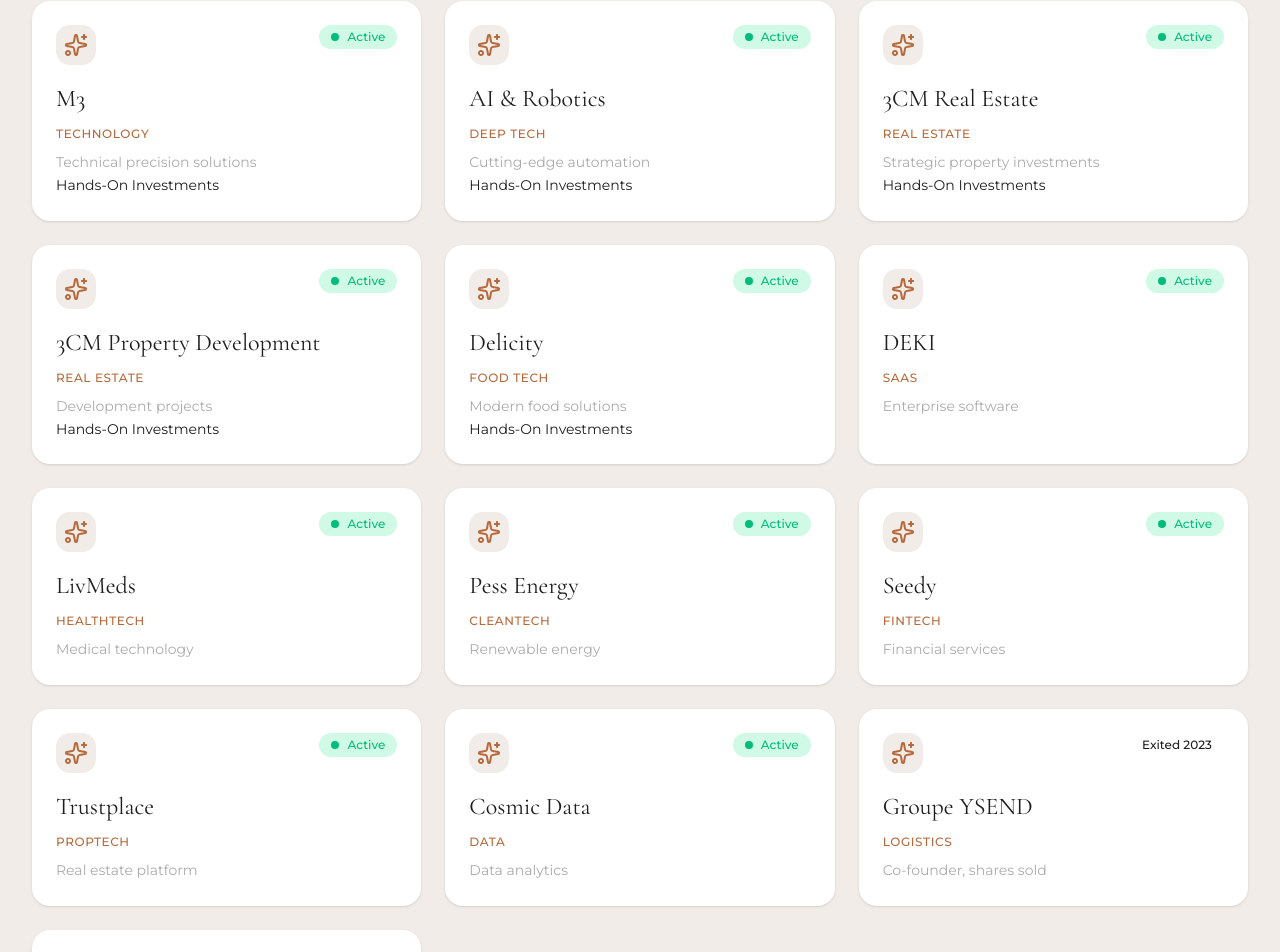
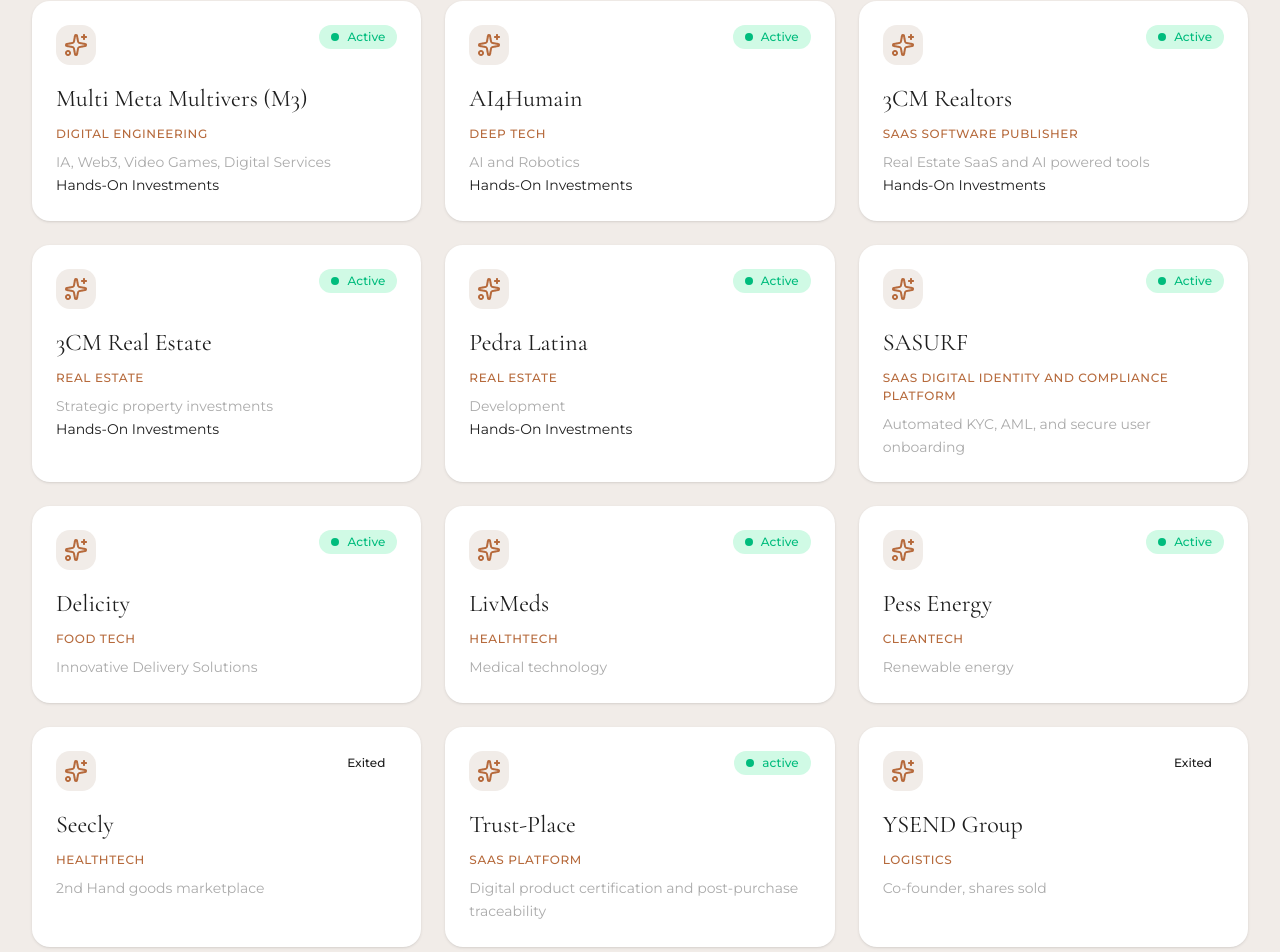
Before and after one commit to Boudjelal-Fateh/diockleswebsite, a Next.js app: page / in a window 1280 px wide. Shown: the part 2155-3107 px from the top of the page. Built offline with nearby package versions, Linux system fonts and the light colour scheme.

Commit message:
Update portfolio items with new titles, categories, and descriptions

```diff
--- a/app/components/PortfolioSection.jsx
+++ b/app/components/PortfolioSection.jsx
@@ -63,17 +63,25 @@
 const PortfolioSection = () => {
   const portfolioItems = [
     {
-      title: "M3",
-      category: "TECHNOLOGY",
-      description: "Technical precision solutions",
+      title: "Multi Meta Multivers (M3) ",
+      category: "Digital Engineering",
+      description: "IA, Web3, Video Games, Digital Services",
       status: "active",
       statusText: "Active",
       field: "Hands-On Investments",
     },
     {
-      title: "AI & Robotics",
+      title: "AI4Humain",
       category: "DEEP TECH",
-      description: "Cutting-edge automation",
+      description: "AI and Robotics",
+      status: "active",
+      statusText: "Active",
+      field: "Hands-On Investments",
+    },
+    {
+      title: "3CM Realtors",
+      category: "SaaS Software Publisher",
+      description: "Real Estate SaaS and AI powered tools",
       status: "active",
       statusText: "Active",
       field: "Hands-On Investments",
@@ -86,26 +94,26 @@
       statusText: "Active",
       field: "Hands-On Investments",
     },
+
     {
-      title: "3CM Property Development",
-      category: "REAL ESTATE",
-      description: "Development projects",
+      title: "Pedra Latina",
+      category: "Real Estate ",
+      description: "Development",
       status: "active",
       statusText: "Active",
       field: "Hands-On Investments",
     },
     {
-      title: "Delicity",
-      category: "FOOD TECH",
-      description: "Modern food solutions",
+      title: "SASURF",
+      category: "SaaS Digital Identity and Compliance Platform ",
+      description: "Automated KYC, AML, and secure user onboarding",
       status: "active",
       statusText: "Active",
-      field: "Hands-On Investments",
     },
     {
-      title: "DEKI",
-      category: "SAAS",
-      description: "Enterprise software",
+      title: "Delicity",
+      category: "Food Tech",
+      description: "Innovative Delivery Solutions",
       status: "active",
       statusText: "Active",
     },
@@ -124,39 +132,34 @@
       statusText: "Active",
     },
     {
-      title: "Seedy",
-      category: "FINTECH",
-      description: "Financial services",
+      title: "Seecly	",
+      category: "HealthTech",
+      description: "2nd Hand goods marketplace ",
+      status: "exited",
+      statusText: "Exited",
+    },
+
+    {
+      title: "Trust-Place",
+      category: "SaaS Platform",
+      description:
+        "Digital product certification and post-purchase traceability",
       status: "active",
-      statusText: "Active",
+      statusText: "active",
     },
     {
-      title: "Trustplace",
-      category: "PROPTECH",
-      description: "Real estate platform",
-      status: "active",
-      statusText: "Active",
-    },
-    {
-      title: "Cosmic Data",
-      category: "DATA",
-      description: "Data analytics",
-      status: "active",
-      statusText: "Active",
-    },
-    {
-      title: "Groupe YSEND",
+      title: "YSEND Group	",
       category: "LOGISTICS",
       description: "Co-founder, shares sold",
       status: "exited",
-      statusText: "Exited 2023",
+      statusText: "Exited",
     },
     {
-      title: "DFC Building & MPS Industry",
-      category: "INDUSTRIAL",
-      description: "Advisory role, shares sold",
-      status: "exited",
-      statusText: "Exited 2022",
+      title: "Envoi du Net - Yourstore",
+      category: "E-commerce logistics and shipping solutions",
+      description: "Co-founder",
+      status: "active",
+      statusText: "Active",
     },
   ];
 
@@ -199,7 +202,7 @@
           <p className="text-[#ababab] font-montserrat leading-[27px] mb-6 text-sm md:text-[18px] ">
             Looking to partner with Core Investments?
           </p>
-          <button className="bg-[#1e1e1e] text-white px-8 py-3 rounded-[8px] font-montserrat leading-[20px] hover:bg-[#b66a3c] md:w-[154px] md:h-[48px] transition-colors  md:text-[14px] font-medium">
+          <button className="bg-[#1e1e1e] text-white px-8 py-3  cursor-pointer rounded-[8px] font-montserrat leading-[20px] hover:bg-[#b66a3c] md:w-[154px] md:h-[48px] transition-colors  md:text-[14px] font-medium">
             Get In Touch
           </button>
         </div>
```
